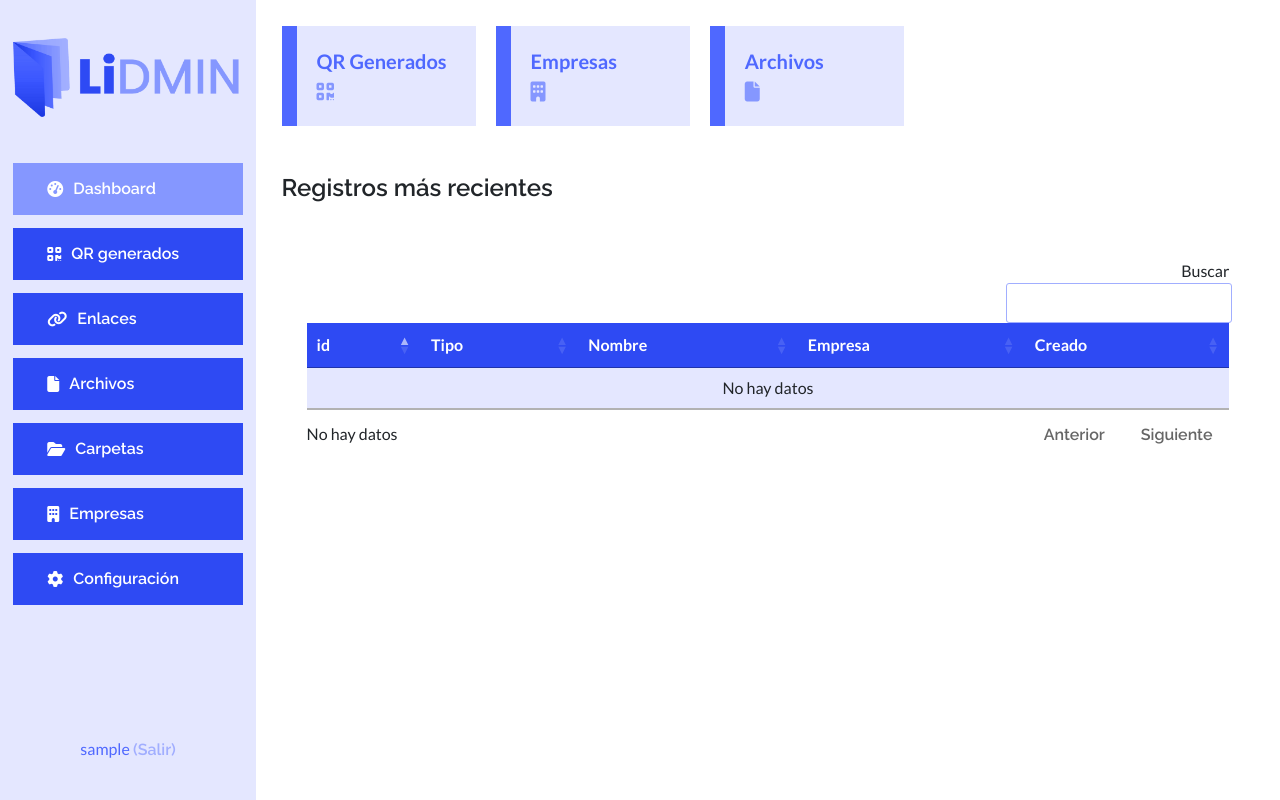
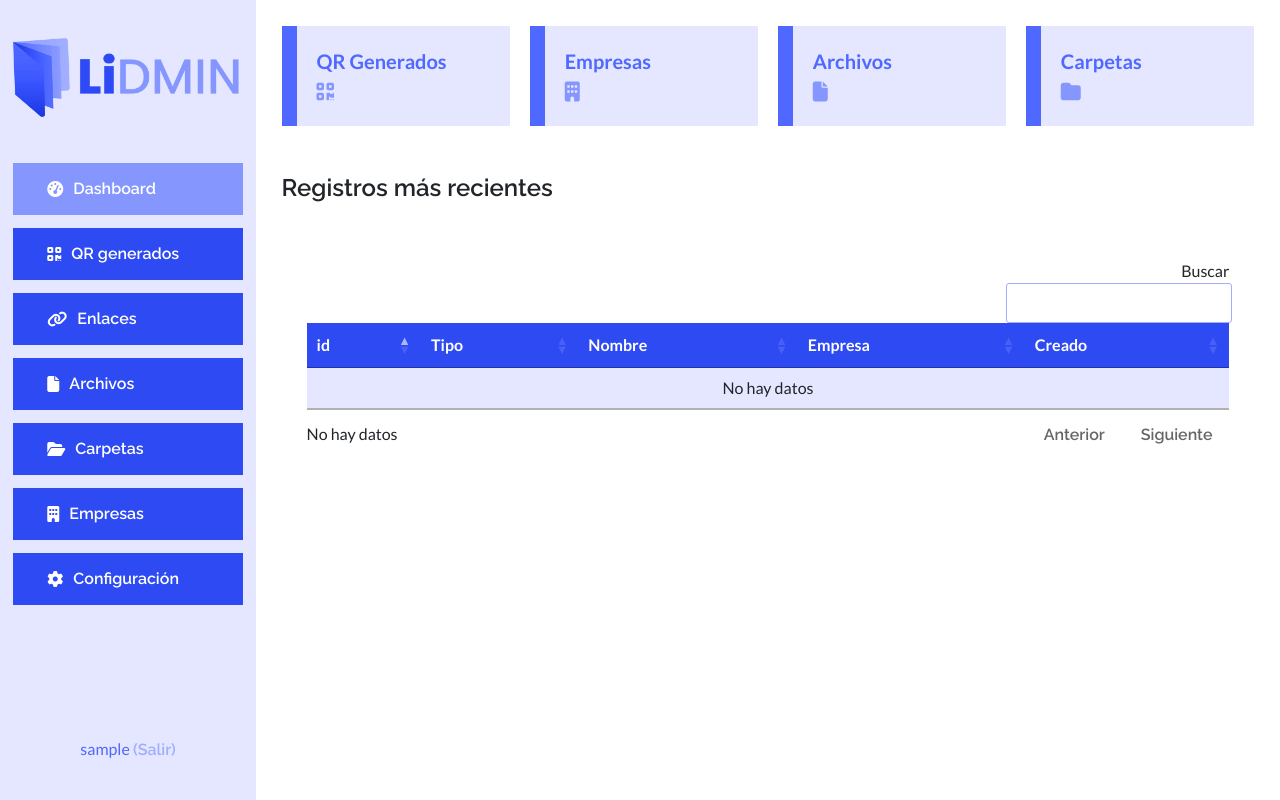
Before and after one commit to cindyita/lidmin, a PHP site: page /dashboard in a window 1280 px wide. Run offline with PHP 8.4, Linux system fonts and the light colour scheme; the visitor is signed in with stand-in values (Sample User, id 1); data that the repository does not hold is empty; a stand-in replaces the project's code that opens the database connection; some libraries are stand-ins or nearby versions.

Commit message:
estadistica de carpetas

```diff
--- a/assets/css/app.css
+++ b/assets/css/app.css
@@ -278,7 +278,7 @@ table.dataTable.dtr-inline.collapsed>tbody>tr>td.dtr-control:before {
     background-color: var(--lightfont);
     color: var(--primary);
     padding: 20px;
-    width: 20%;
+    width: 15%;
     border-left: 15px solid var(--primary);
     font-size: 15pt;
 }
@@ -390,6 +390,9 @@ table.dataTable.table-striped>tbody>tr.odd>* {
     .main .sidebar {
         width: 20%;
     }
+    .info-card {
+        width: 25%;
+    }
 }
 
 @media (max-width: 1024px){
--- a/src/views/dashboard.php
+++ b/src/views/dashboard.php
@@ -17,6 +17,11 @@ Layout::header('dashboard',['./assets/css/pages/dashboard.css']);
         <div class="info-card">
             <div>Archivos</div>
             <span><i class="fa-solid fa-file"></i> <span id="qrcount"><?php echo $stats['file_count']; ?></span></span>
+        </div>
+
+        <div class="info-card">
+            <div>Carpetas</div>
+            <span><i class="fa-solid fa-folder"></i> <span id="qrcount"><?php echo $stats['folder_count']; ?></span></span>
         </div>
 
     </div>
--- a/src/views/settings.php
+++ b/src/views/settings.php
@@ -78,8 +78,6 @@ if($data){
                     <input type="color" name="color_font2" id="color_font2" class="p-1" value="<?php echo $color_font2; ?>">
                 </div>
 
-                <p class="text-muted my-2">[Actualiza para ver los cambios en la interfaz]</p>
-
                 <button class="btn btn-dark" type="submit">Guardar</button>
             </div>
         </form>
```
